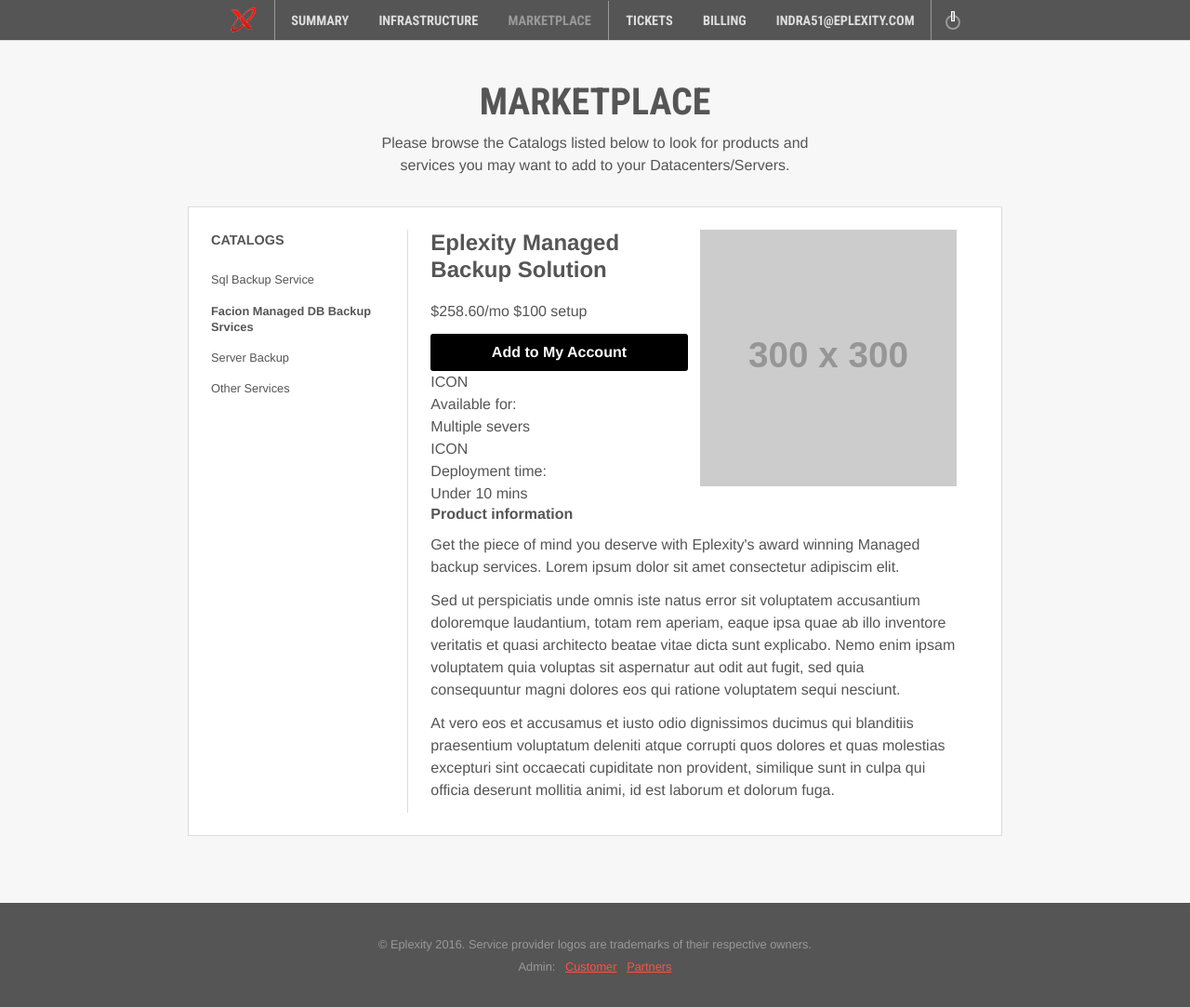
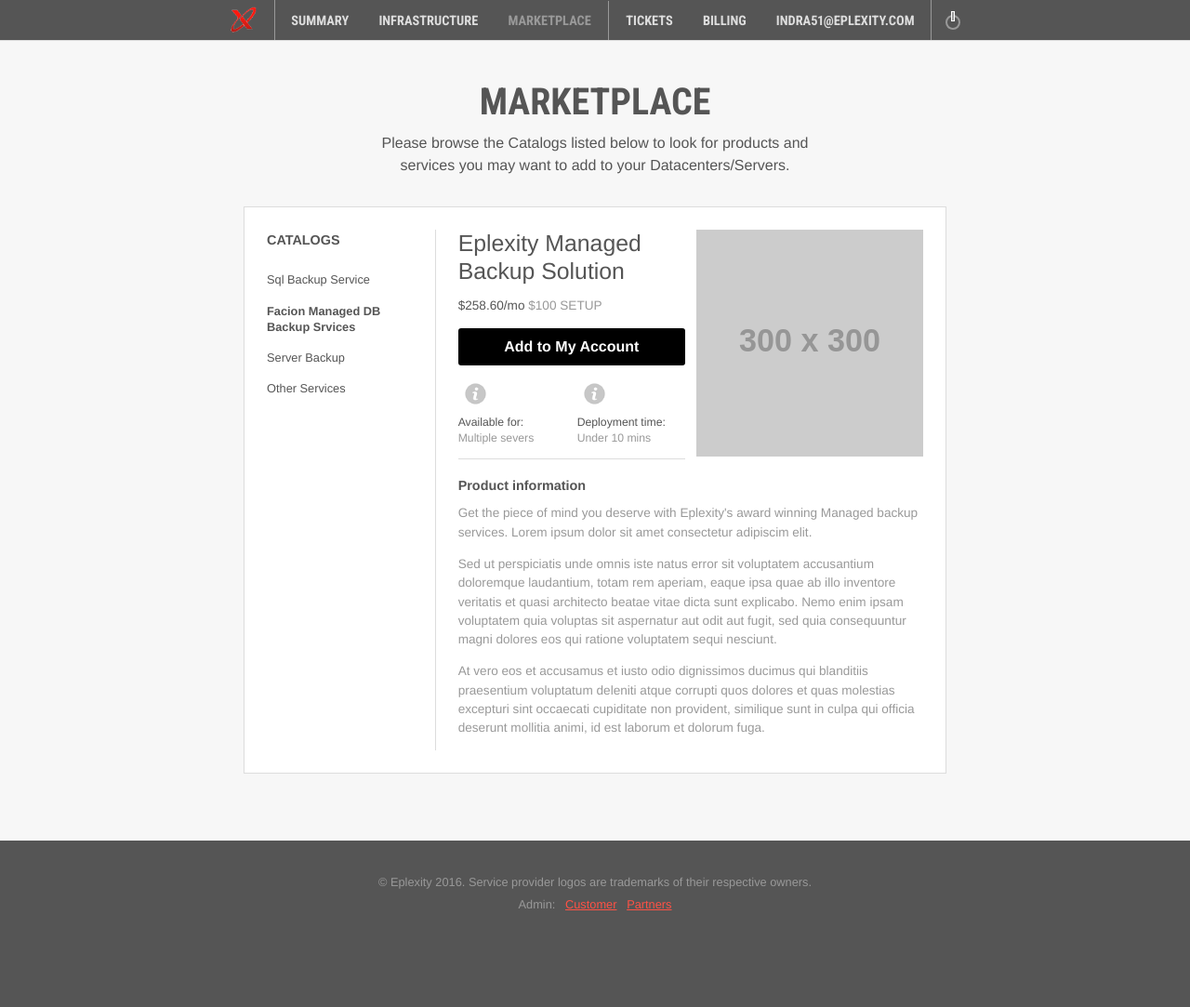
Before and after one commit to fairheadcreative/eplexity, a Jekyll site: the page built from marketplace-item.html, in a window 1280 px wide and 1083 px high. Shown: the whole window at 93% size. Built offline with Jekyll 4.4.1, drawn with Linux system fonts in a browser that asks for light colours.

Commit message:
Added Marketplace steps
- item page: tweaked design
- added purchase review page base build

```diff
--- a/_includes/subpage/infrastructure-details-tab-specs.html
+++ b/_includes/subpage/infrastructure-details-tab-specs.html
@@ -150,7 +150,7 @@
           <li class="span-4">Total</li>
           <li class="span-4">Monthly Cost</li>
         </ul>
-        <div class="row">
+        <div class="row" data-details="add-disk">
           <div class="span-2 counted">
             <span class="count">1</span>
             <input type="text" value="Disk 1">
--- a/_sass/layout/_layout.scss
+++ b/_sass/layout/_layout.scss
@@ -10,6 +10,14 @@
   "marketplace",
   "header"
 ;
+
+html {
+  background: $dark-gray;
+}
+
+body {
+  background: $body-gray;
+}
 
 .page-content {
   @include outer-container;
@@ -54,6 +62,7 @@
 .span-5 { @include span-columns(5); }
 .span-55 { @include span-columns(5.5); }
 .span-6 { @include span-columns(6); @include omega(2n); }
+.span-6-half { @include span-columns(3 of 6); }
 .span-7 { @include span-columns(7); }
 .span-8 { @include span-columns(8); }
 .span-9 { @include span-columns(9); }
--- a/_sass/layout/_marketplace.scss
+++ b/_sass/layout/_marketplace.scss
@@ -1,4 +1,6 @@
 .marketplace {
+
+  .page-content { max-width: 780px; }
 
   .plate {
     border: $base-border;
@@ -8,15 +10,15 @@
       background: transparent;
       border: none;
       border-bottom: $base-border;
-      padding: 1.1em 3.8em .75em;
+      padding: 1.1em 0 .75em;
       box-shadow: none;
 
       .span-6 {
-        padding-right: $base-spacing/5;
+        padding-right: $base-spacing/6;
 
         &:nth-child(2n) {
           padding-right: 0;
-          padding-left: $base-spacing/5;
+          padding-left: $base-spacing/6;
         }
       }
     }
@@ -164,7 +166,55 @@
   }
 }
 
+.smallnote {
+  font-size: .9em;
+}
+
 .marketplace-item {
   border-left: $base-border;
-  padding: 0 $base-spacing;
+  padding: 0 0 0 $base-spacing;
+
+  h2 {
+    font-weight: 500;
+    font-size: 1.55em;
+    margin-bottom: .5em;
+  }
+
+  p {
+    font-size: .85em;
+    margin-bottom: 1em;
+  }
+
+  .price-additional {
+    color: $gray;
+    text-transform: uppercase;
+  }
+
+  .product-header {
+    .span-6:first-child {
+      border-bottom: $base-border;
+
+      form { margin-bottom: .75em; }
+
+      [class^="span-"] {
+        line-height: 1.2;
+
+        img { width: 37px; }
+      }
+    }
+  }
+
+  .product-information {
+    padding-top: 1em;
+
+    h3 { font-size: .9em; }
+
+    p { color: $gray; }
+  }
 }
+
+.marketplace-review-item {
+  @include outer-container();
+  border-bottom: $base-border;
+
+}
--- a/_sass/layout/_plate.scss
+++ b/_sass/layout/_plate.scss
@@ -4,6 +4,7 @@
 	margin: 0 $small-spacing $small-spacing;
 	position: relative;
 	box-shadow: 0 0 2px 0 rgba(0,0,0,.025);
+    background: $white;
 
 	.plate-notice {
 	    padding: 1em;
--- a/css/main.scss
+++ b/css/main.scss
@@ -55,18 +55,6 @@
         "modules/modules",
         "syntax-highlighting"
 ;
-
-html {
-  background: $dark-gray;
-}
-
-body {
-  background: $body-gray;
-}
-
-.plate {
-  background: white;
-}
 
 .specs-type {
   color: $medium-gray;
--- a/marketplace-item.html
+++ b/marketplace-item.html
@@ -35,16 +35,16 @@
         <form action="marketplace-purchase-review.html">
           <input type="submit" class="button black" value="Add to My Account">
         </form>
-        <div class="span-6">
-          ICON <br>
-          <span>Available for:</span><br>
-          <span>Multiple severs</span>
-        </div>
-        <div class="span-6 omega">
-          ICON <br>
-          <span>Deployment time:</span><br>
-          <span>Under 10 mins</span>
-        </div>
+        <p class="span-6-half">
+          <img src="images/icon-info.png" alt="Availability"> <br>
+          <span class="smallnote">Available for:</span><br>
+          <span class="footnote">Multiple severs</span>
+        </p>
+        <p class="span-55 omega">
+          <img src="images/icon-info.png" alt="deployment time"> <br>
+          <span class="smallnote">Deployment time:</span><br>
+          <span class="footnote">Under 10 mins</span>
+        </p>
       </div>
       <div class="span-6">
         <img src="http://placehold.it/300x300">
```
Also changed, not shown: marketplace-purchase-review.html (added, +45 -0 lines), images/test.png.
